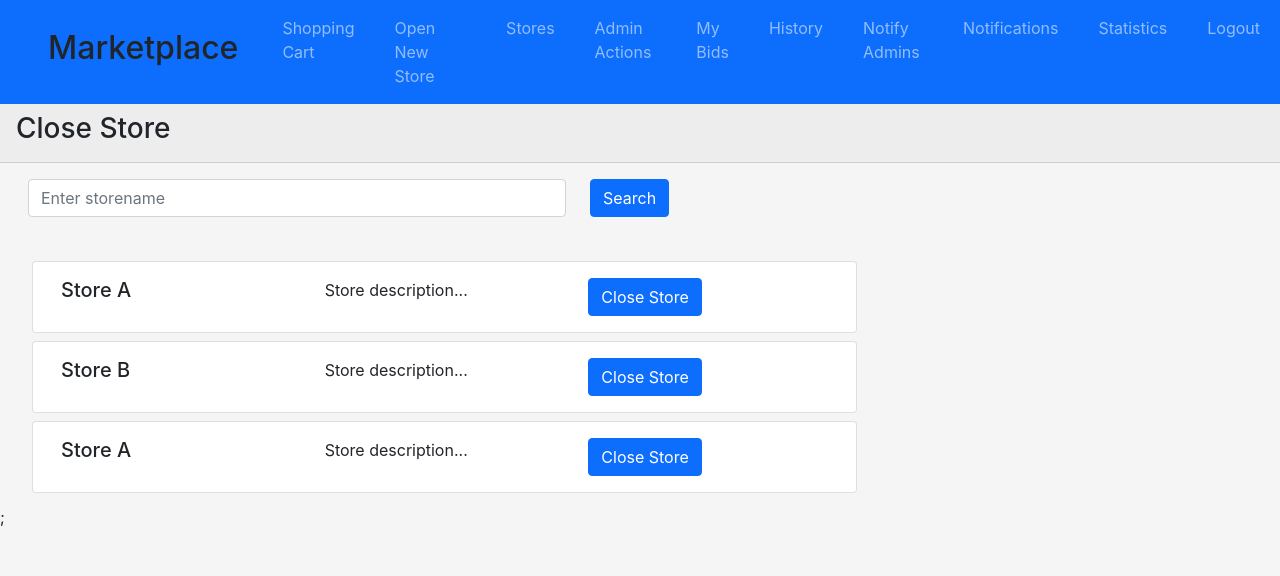
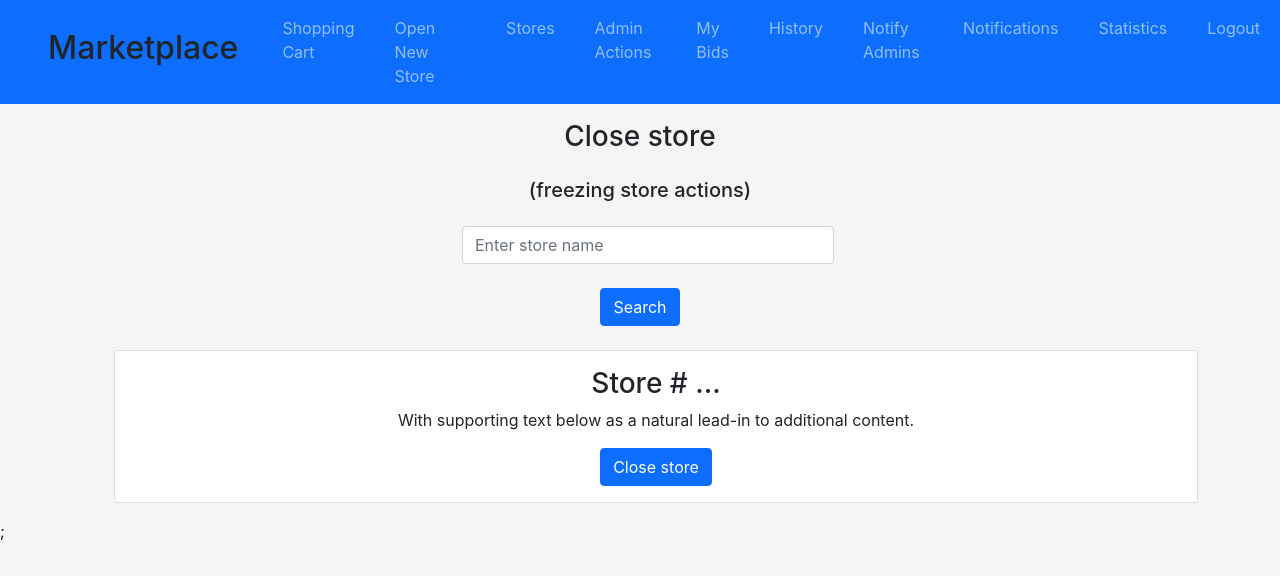
Before and after one commit to danielpiro/Workshop-16b, a Next.js app in the folder GUI/: page /close-store in a window 1280 px wide. Shown: the top 576 px of the page. Built offline with nearby package versions, Linux system fonts and the light colour scheme.

Commit message:
Update close-store.js

```diff
--- a/GUI/pages/close-store.js
+++ b/GUI/pages/close-store.js
@@ -6,19 +6,30 @@ import { useState, useEffect } from "react";
 import Link from "next/link";
 
 const CloseStore = () => {
-  // const [isLoading, setIsLoading] = useState(true);
-  // const [searchValue, setSearchValue] = useState("");
+  const [store, setStore] = useState([]);
+  const [isLoading, setIsLoading] = useState(false);
+  const [searchValue, setSearchValue] = useState("");
   const [userPermission, setUserPermission] = useState("Admin"); //TODO: Need to change to Guest when logic is ready!
-  // useEffect(() => {
-  //   const fetchApi = async () => {
-  //     const response = await axios.get("https://fakestoreapi.com/products");
-  //     setIsLoading(!isLoading);
-  //     setProducts(response.data);
-  //     //TODO: Add logic to check if the user has any permission!
-  //     //setUserPermission("Admin/StoreOwner/StoreManager");
-  //   };
-  //   fetchApi();
-  // }, []);
+
+  const onSearch = (e) => {
+    e.preventDefault();
+    setIsLoading(!isLoading);
+    api.get("/search/store", { params: { name: searchValue } }).then((res) => {
+      if (res.status === 200) {
+        setStore([res.data]);
+        setIsLoading(!isLoading);
+      }
+    });
+  };
+
+  const onChange = (e) => {
+    e.preventDefault();
+    setSearchValue(e.target.value);
+  };
+
+  const onCloseStore = (e) => {
+    e.preventDefault();
+  }
 
   var menu;
   if (userPermission == "Admin") {
@@ -32,80 +43,55 @@ const CloseStore = () => {
   return (
     <>
       {menu}
+      <div className="container m-auto w-100">
+        <span className="text-center m-3"> <h3>Close store</h3> </span>
+        <span className="text-center"> <h5>(freezing store actions)</h5> </span>
 
-      <div className="card-header">
-        <h3>Close Store</h3>
-      </div>
-
-      <div className="container m-2">
-        <div className="row">
-          <div className="col">
+        <nav className="navbar navbar-expand-lg bg-secondery d-flex justify-content-center">
+          <form className="row form-inline col-4">
             <input
               className="form-control mr-sm-2 m-2"
               type="search"
-              placeholder="Enter storename"
+              placeholder="Enter store name"
               aria-label="Search"
+              onChange={onChange}
             />
-          </div>
-          <div className="col m-2">
-            <button className="btn btn-primary mr-lg-3">Search</button>
+
+            <div className="d-flex justify-content-center">
+              <button className="btn btn-primary my-3" onClick={onSearch}>
+                Search
+              </button>
+            </div>
+          </form>
+        </nav>
+        <ul>
+        <div class="card text-center">
+          <div class="card-body">
+            <h3 class="card-title">Store # ...</h3>
+            <p class="card-text">
+              With supporting text below as a natural lead-in to additional content.
+            </p>
+            <button class="btn btn-primary" onClick={onCloseStore}>
+              Close store
+            </button>
           </div>
         </div>
-        <br />
-        <div className="row m-2">
-          {/*displaying all searched stores - will be displayed in cards that contain the button "Close Store"*/}
-          <div className="card w-75 m-1">
-            <div className="card-body">
-              <div className="row">
-                <div className="col">
-                  <h5 className="card-title">Store A</h5>
+          {!isLoading ? (
+            store.map((shop) => {
+              return (
+                <div>
+                  <li key={shop.id}>{shop}</li>
                 </div>
-                <div className="col">
-                  <p className="card-text">Store description...</p>
-                </div>
-                <div className="col">
-                  <a href="#" className="btn btn-primary">
-                    Close Store
-                  </a>
-                </div>
+              );
+            })
+          ) : (
+            <div className="container">
+              <div className="d-flex justify-content-center">
+                <div className="spinner-border my-5 me-4" />
               </div>
             </div>
-          </div>
-          <div className="card w-75 m-1">
-            <div className="card-body">
-              <div className="row">
-                <div className="col">
-                  <h5 className="card-title">Store B</h5>
-                </div>
-                <div className="col">
-                  <p className="card-text">Store description...</p>
-                </div>
-                <div className="col">
-                  <a href="#" className="btn btn-primary">
-                    Close Store
-                  </a>
-                </div>
-              </div>
-            </div>
-          </div>
-          <div className="card w-75 m-1">
-            <div className="card-body">
-              <div className="row">
-                <div className="col">
-                  <h5 className="card-title">Store A</h5>
-                </div>
-                <div className="col">
-                  <p className="card-text">Store description...</p>
-                </div>
-                <div className="col">
-                  <a href="#" className="btn btn-primary">
-                    Close Store
-                  </a>
-                </div>
-              </div>
-            </div>
-          </div>
-        </div>
+          )}
+        </ul>
       </div>
     </>
   );
```
